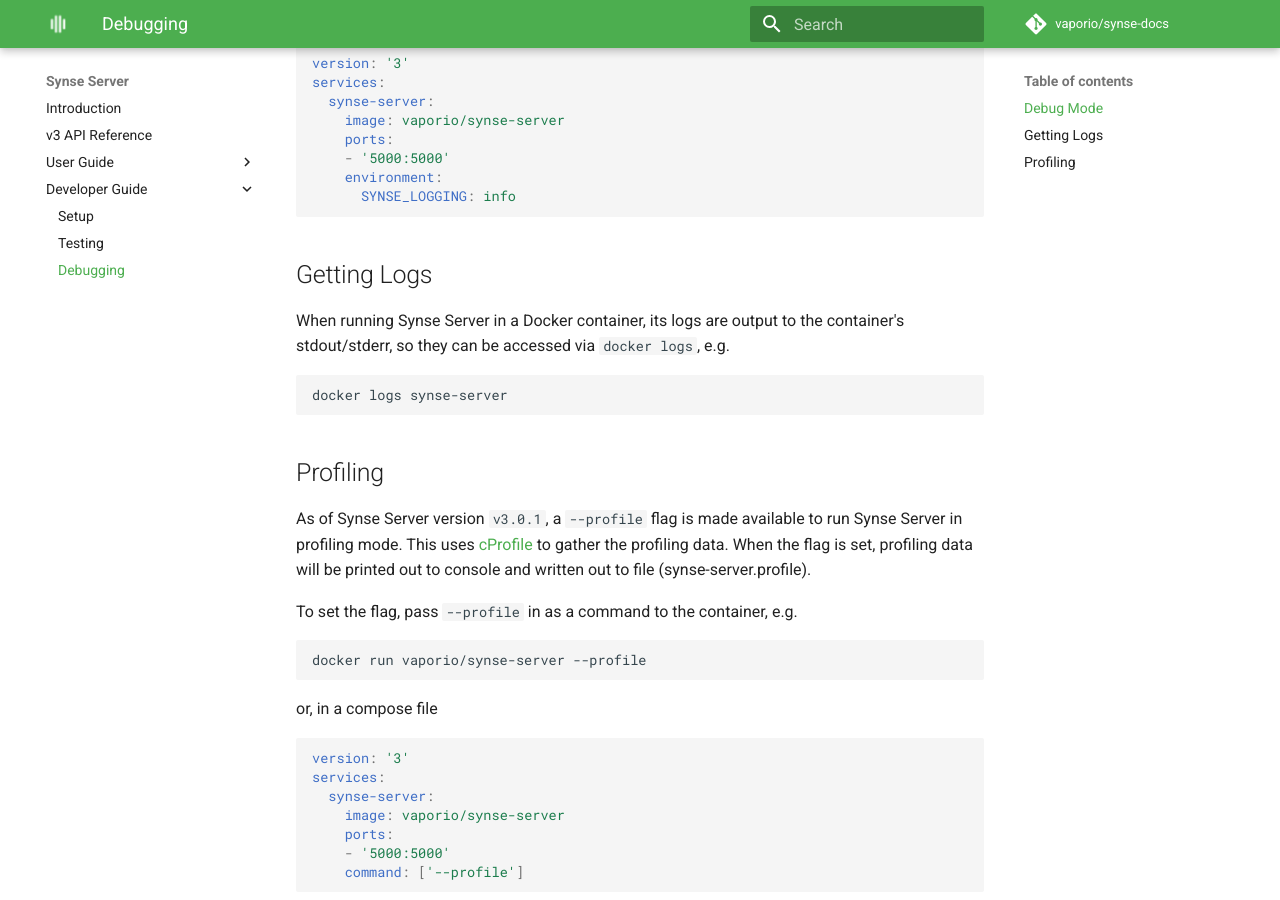
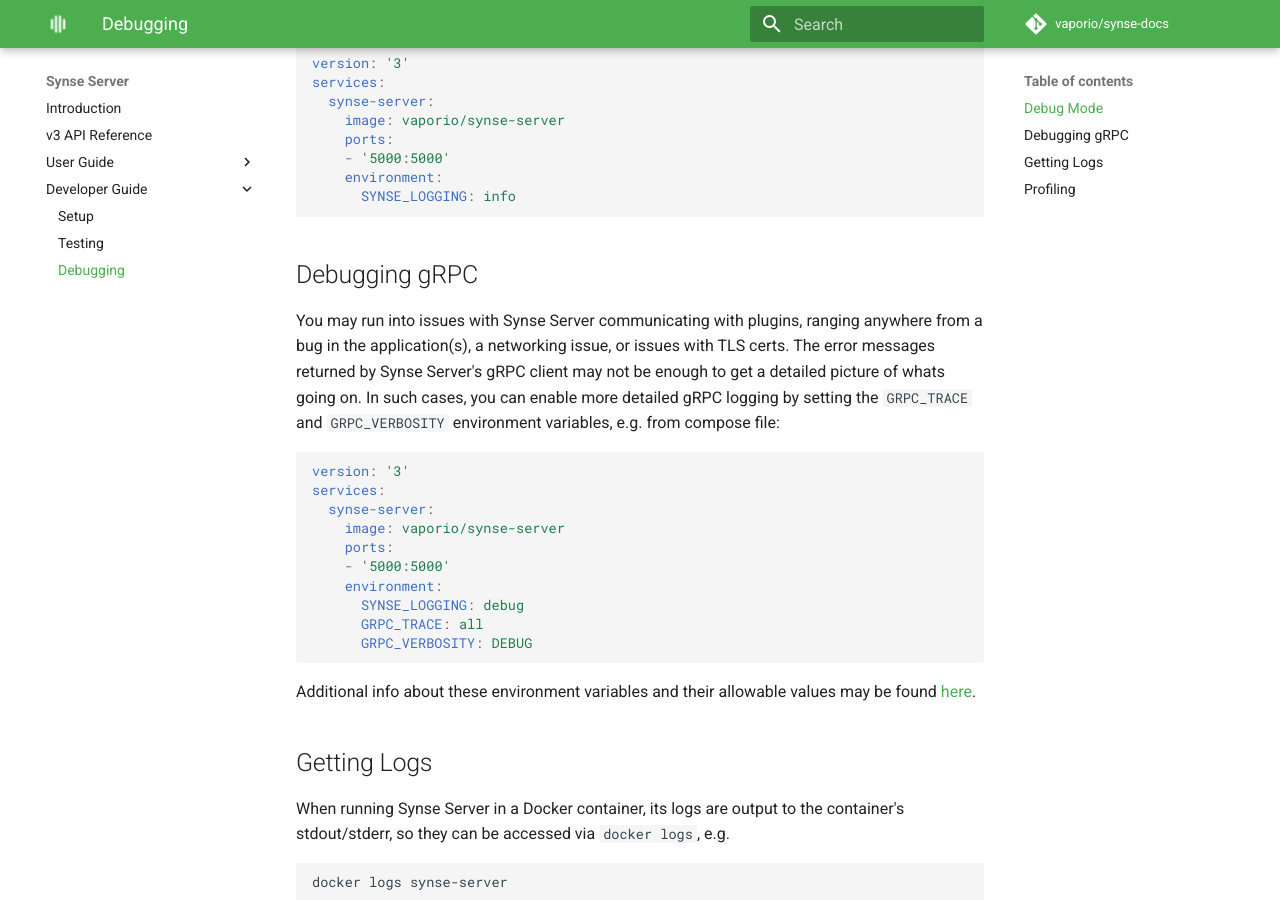
Before and after one commit to vapor-ware/synse-docs, an MkDocs documentation site: the page built from docs/server/developer/debugging.md, in a window 1280 px wide and 900 px high, scrolled down 467 px. Built offline with MkDocs 1.6.1 and Material for MkDocs 9.7.7, drawn with Linux system fonts in a browser that asks for light colours; comment, search, counter and statistics services are not loaded.

Commit message:
docs: add details on debugging gRPC

````diff
--- a/docs/server/developer/debugging.md
+++ b/docs/server/developer/debugging.md
@@ -26,6 +26,30 @@
     environment:
       SYNSE_LOGGING: info
 ```
+
+## Debugging gRPC
+
+You may run into issues with Synse Server communicating with plugins, ranging anywhere from a bug
+in the application(s), a networking issue, or issues with TLS certs. The error messages returned by
+Synse Server's gRPC client may not be enough to get a detailed picture of whats going on. In such
+cases, you can enable more detailed gRPC logging by setting the `GRPC_TRACE` and `GRPC_VERBOSITY`
+environment variables, e.g. from compose file:
+
+```yaml
+version: '3'
+services:
+  synse-server:
+    image: vaporio/synse-server
+    ports:
+    - '5000:5000'
+    environment:
+      SYNSE_LOGGING: debug
+      GRPC_TRACE: all
+      GRPC_VERBOSITY: DEBUG
+```
+
+Additional info about these environment variables and their allowable values may be found
+[here](https://github.com/grpc/grpc/blob/master/doc/environment_variables.md).
 
 ## Getting Logs
 
````
